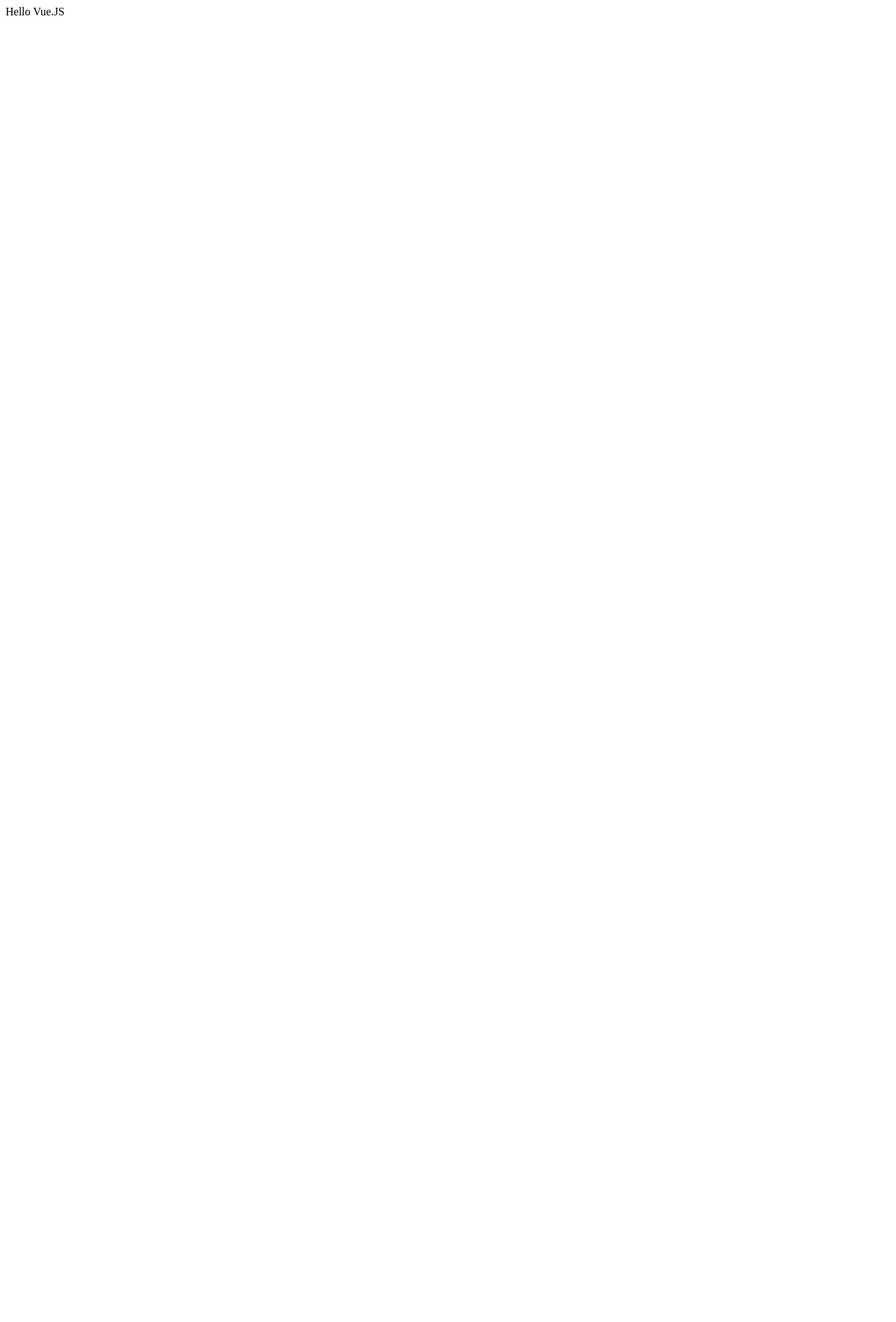
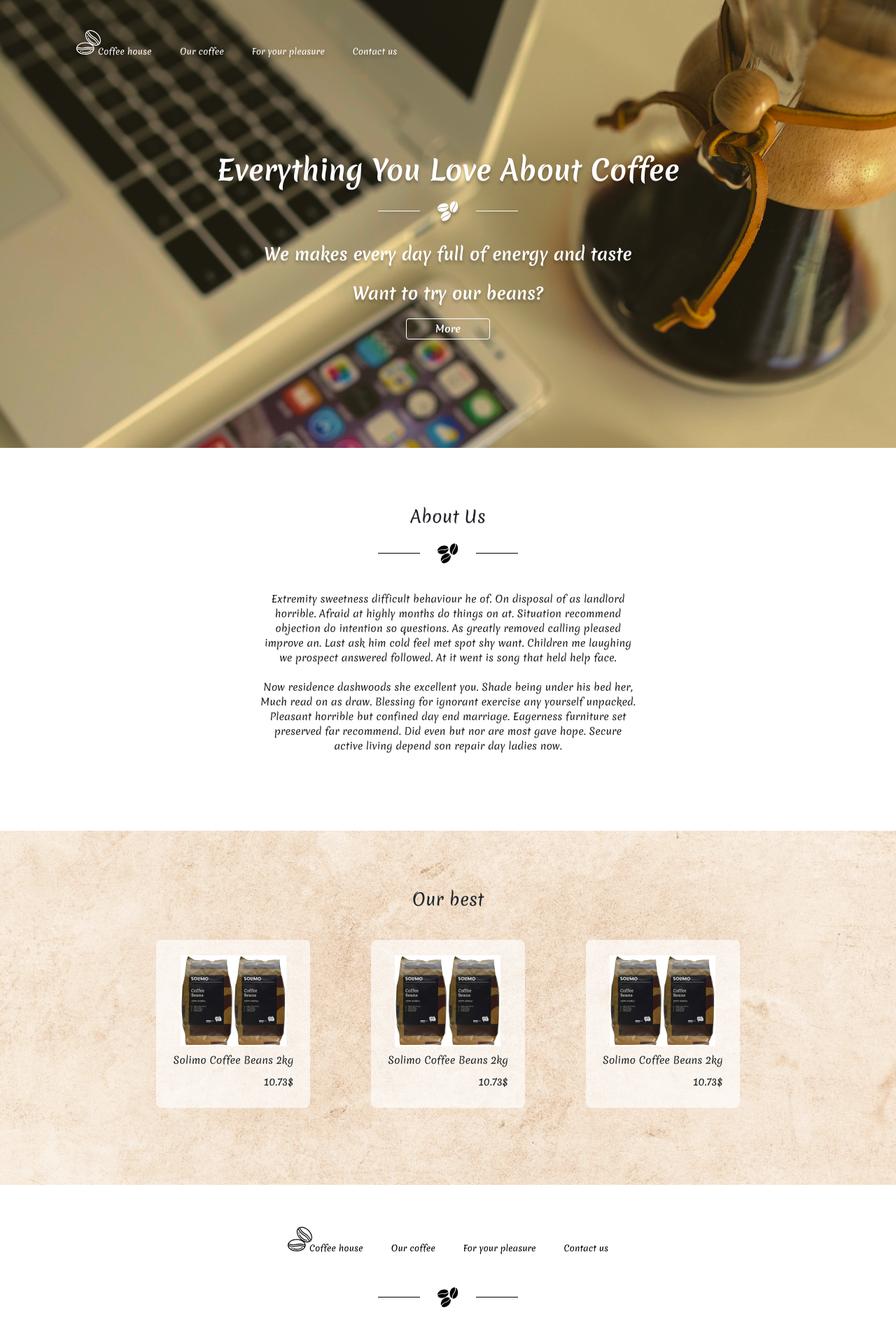
Before and after one commit to bionicsv26/coffee-shop, a Vue app: page / in a window 1280 px wide. Shown: the whole page at 70% size. Before the commit the page ends 800 px from the top, so only its background shows below. Built offline with nearby package versions, Linux system fonts and the light colour scheme.

Commit message:
added components: NavBar, Footer, BestItem and main page (HeroView)

```diff
--- a/public/index.html
+++ b/public/index.html
@@ -1,17 +1,26 @@
 <!DOCTYPE html>
 <html lang="">
+
 <head>
   <meta charset="utf-8">
   <meta http-equiv="X-UA-Compatible" content="IE=edge">
   <meta name="viewport" content="width=device-width,initial-scale=1.0">
   <link rel="icon" href="<%= BASE_URL %>favicon.ico">
-    <title><%= htmlWebpackPlugin.options.title %></title>
+  <link href="https://fonts.googleapis.com/css?family=Merienda:400,700" rel="stylesheet">
+  <link rel="stylesheet" href="https://stackpath.bootstrapcdn.com/bootstrap/4.2.1/css/bootstrap.min.css">
+
+  <title>
+    <%= htmlWebpackPlugin.options.title %>
+  </title>
 </head>
+
 <body>
   <noscript>
-      <strong>We're sorry but <%= htmlWebpackPlugin.options.title %> doesn't work properly without JavaScript enabled. Please enable it to continue.</strong>
+    <strong>We're sorry but <%= htmlWebpackPlugin.options.title %> doesn't work properly without JavaScript enabled.
+        Please enable it to continue.</strong>
   </noscript>
   <div id="app"></div>
   <!-- built files will be auto injected -->
 </body>
+
 </html>
--- a/src/App.vue
+++ b/src/App.vue
@@ -1,16 +1,20 @@
 <template>
-  <div id="app">
-    Hello Vue.JS
+  <div class="wrapper">
+    <hero-view />
+    <footer-component />
   </div>
 </template>
 
 <script>
-
+import HeroView from "@/views/HeroView.vue";
+import FooterComponent from "@/components/FooterComponent.vue";
 export default {
-
-}
+  components: {
+    HeroView,
+    FooterComponent,
+  },
+};
 </script>
 
 <style>
-
 </style>
--- /dev/null
+++ b/src/components/BestItemComponent.vue
@@ -0,0 +1,7 @@
+<template>
+  <div class="best__item">
+    <img src="@/assets/img/coffee-1.jpg" alt="coffee" />
+    <div class="best__item-title">Solimo Coffee Beans 2kg</div>
+    <div class="best__item-price">10.73$</div>
+  </div>
+</template>
--- /dev/null
+++ b/src/components/FooterComponent.vue
@@ -0,0 +1,31 @@
+<template>
+  <footer>
+    <div class="container">
+      <div class="row">
+        <div class="col-lg-6 offset-lg-3">
+          <ul class="footer d-flex flex-wrap">
+            <li class="footer__item">
+              <a href="./index.html">
+                <img src="@/assets/logo/Logo_black.svg" alt="logo" />
+              </a>
+            </li>
+            <li class="footer__item">
+              <a href="./coffeepage.html">Our coffee</a>
+            </li>
+            <li class="footer__item">
+              <a href="./goodspage.html">For your pleasure</a>
+            </li>
+            <li class="footer__item">
+              <a href="./contacts.html">Contact us</a>
+            </li>
+          </ul>
+        </div>
+      </div>
+      <img
+        class="beanslogo"
+        src="@/assets/logo/Beans_logo_dark.svg"
+        alt="Beans logo"
+      />
+    </div>
+  </footer>
+</template>
--- /dev/null
+++ b/src/components/NavBarComponent.vue
@@ -0,0 +1,22 @@
+<template>
+  <header>
+    <ul
+      class="header d-flex justify-content-center justify-content-md-start flex-wrap"
+    >
+      <li class="header__item">
+        <a href="./index.html">
+          <img src="@/assets/logo/Logo.svg" alt="logo" />
+        </a>
+      </li>
+      <li class="header__item">
+        <a href="./coffeepage.html">Our coffee</a>
+      </li>
+      <li class="header__item">
+        <a href="./goodspage.html">For your pleasure</a>
+      </li>
+      <li class="header__item">
+        <a href="./contacts.html">Contact us</a>
+      </li>
+    </ul>
+  </header>
+</template>
--- a/src/main.js
+++ b/src/main.js
@@ -1,5 +1,7 @@
 import Vue from 'vue'
 import App from './App.vue'
+
+import './assets/scss/style.scss'
 
 Vue.config.productionTip = false
 
--- /dev/null
+++ b/src/views/HeroView.vue
@@ -0,0 +1,79 @@
+<template>
+  <main>
+    <div class="preview">
+      <div class="container">
+        <div class="row">
+          <div class="col">
+            <nav-bar-component />
+          </div>
+        </div>
+        <div class="row">
+          <div class="col-lg-10 offset-lg-1">
+            <h1 class="title-big">Everything You Love About Coffee</h1>
+            <img
+              class="beanslogo"
+              src="@/assets/logo/Beans_logo.svg"
+              alt="Beans logo"
+            />
+            <div class="preview__subtitle">
+              We makes every day full of energy and taste
+            </div>
+            <div class="preview__subtitle">Want to try our beans?</div>
+            <a href="./coffeepage.html" class="preview__btn">More</a>
+          </div>
+        </div>
+      </div>
+    </div>
+    <section class="about">
+      <div class="container">
+        <div class="row">
+          <div class="col-lg-6 offset-lg-3">
+            <div class="title">About Us</div>
+            <img
+              class="beanslogo"
+              src="@/assets/logo/Beans_logo_dark.svg"
+              alt="Beans logo"
+            />
+            <div class="about__text">
+              Extremity sweetness difficult behaviour he of. On disposal of as
+              landlord horrible. Afraid at highly months do things on at.
+              Situation recommend objection do intention so questions. As
+              greatly removed calling pleased improve an. Last ask him cold feel
+              met spot shy want. Children me laughing we prospect answered
+              followed. At it went is song that held help face.<br /><br />
+
+              Now residence dashwoods she excellent you. Shade being under his
+              bed her, Much read on as draw. Blessing for ignorant exercise any
+              yourself unpacked. Pleasant horrible but confined day end
+              marriage. Eagerness furniture set preserved far recommend. Did
+              even but nor are most gave hope. Secure active living depend son
+              repair day ladies now.
+            </div>
+          </div>
+        </div>
+      </div>
+    </section>
+    <section class="best">
+      <div class="container">
+        <div class="title">Our best</div>
+        <div class="row">
+          <div class="col-lg-10 offset-lg-1">
+            <div class="best__wrapper">
+              <best-item-component />
+              <best-item-component />
+              <best-item-component />
+            </div>
+          </div>
+        </div>
+      </div>
+    </section>
+  </main>
+</template>
+
+<script>
+import NavBarComponent from "@/components/NavBarComponent.vue";
+import BestItemComponent from "@/components/BestItemComponent.vue";
+export default {
+  components: { NavBarComponent, BestItemComponent },
+};
+</script>
```
Lines whose indentation alone changed are shown as unchanged.
